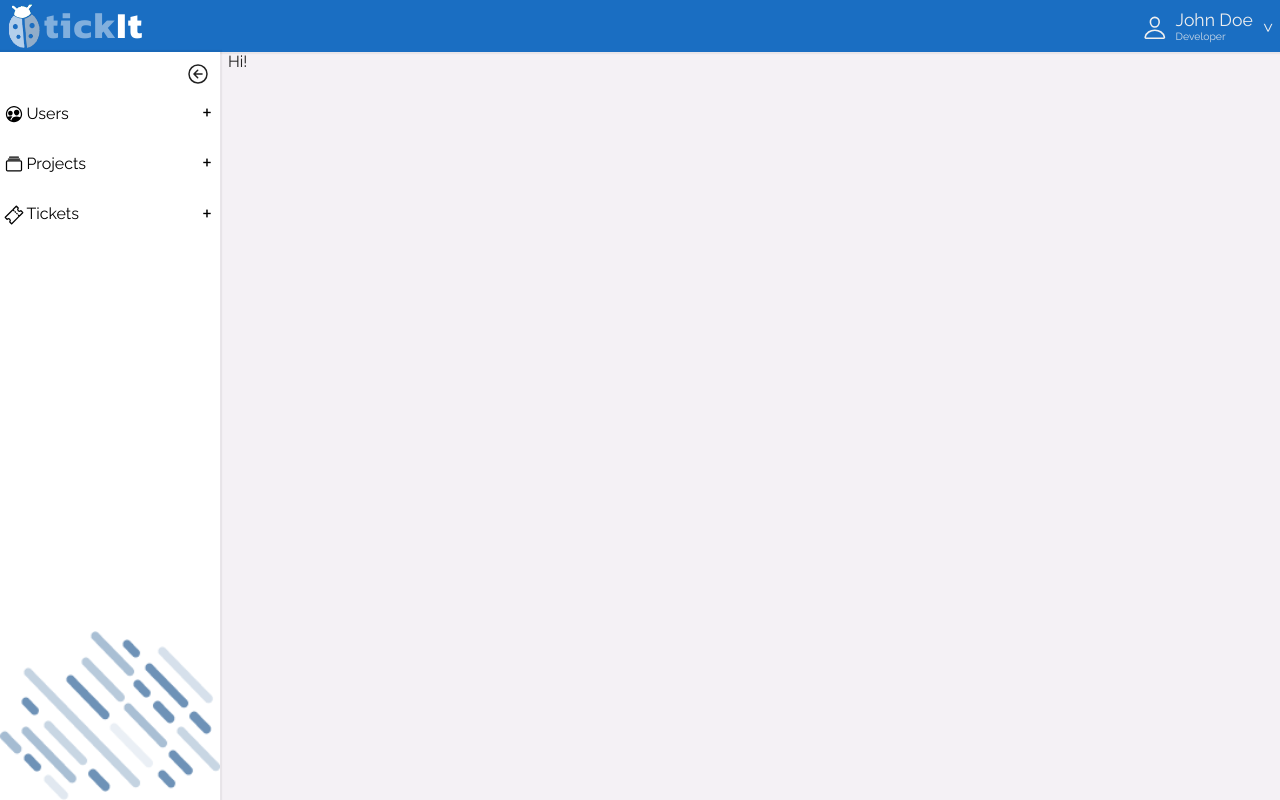
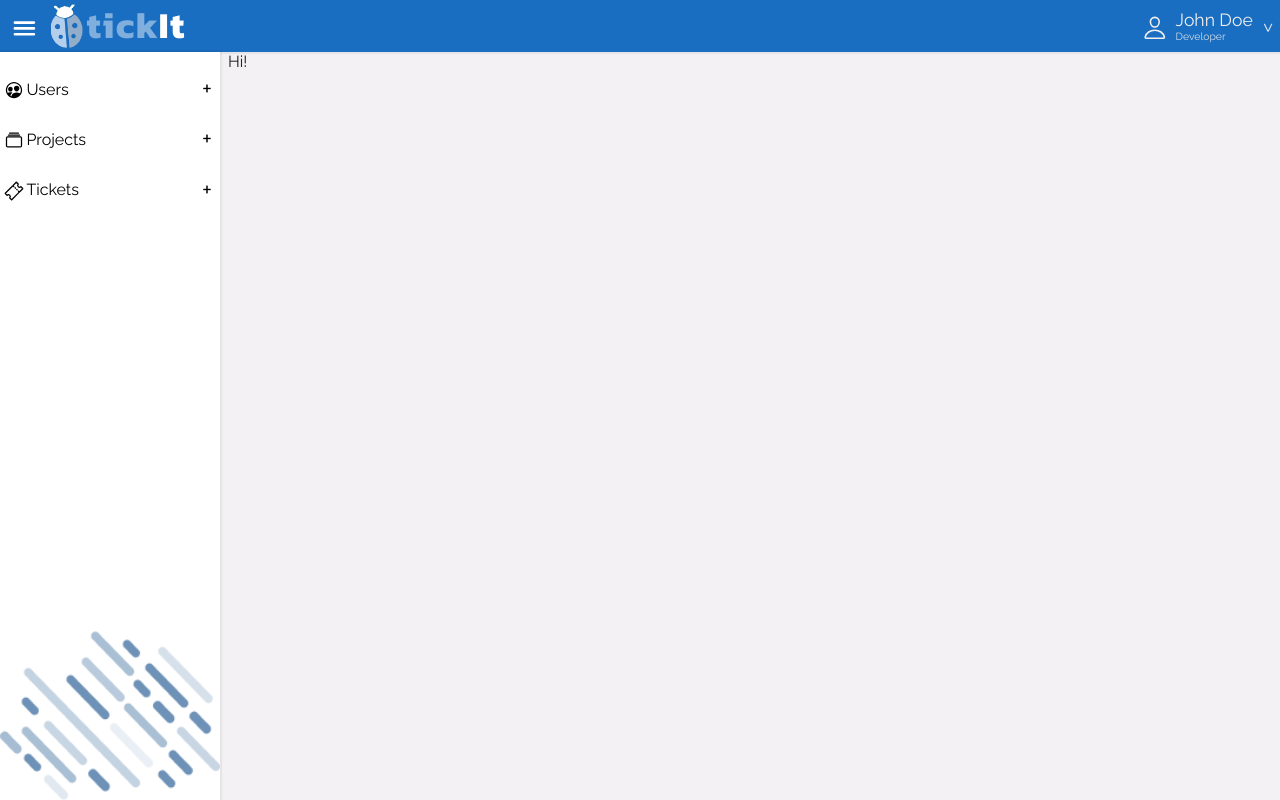
Before and after one commit to pjmcdermott92/tickit-app-react, a React (Vite) app: page / in a window 1280 px wide. Built offline with nearby package versions, Linux system fonts and the light colour scheme.

Commit message:
refactor sidebar to function better, add toggle to root layout and pass props to sidebar and topbar'

```diff
--- a/src/components/SidebarMenuItem/SidebarMenuItem.tsx
+++ b/src/components/SidebarMenuItem/SidebarMenuItem.tsx
@@ -3,18 +3,12 @@
 import './SidebarMenuItem.scss';
 
 type SidebarMenuProps = {
-	isSmall: boolean;
 	label: string;
 	icon: React.Component | any;
 	items?: any[];
 };
 
-const SidebarMenuItem = ({
-	isSmall,
-	label,
-	icon: Icon,
-	items,
-}: SidebarMenuProps) => {
+const SidebarMenuItem = ({ label, icon: Icon, items }: SidebarMenuProps) => {
 	const [active, toggleActive] = useToggle(false);
 
 	return (
--- a/src/components/layout/Sidebar/Sidebar.scss
+++ b/src/components/layout/Sidebar/Sidebar.scss
@@ -1,70 +1,19 @@
 .sidebar-container {
 	position: relative;
 	width: 220px;
-	padding-top: 2.5rem;
+	padding: 1rem 0;
 	background-color: #fff;
 	box-shadow: 0 0 1px 2px rgba(0, 0, 0, 0.05);
 	line-break: none;
 	overflow: hidden;
 	transition: 250ms ease-in-out;
 
-	&.small {
-		width: 50px;
-
-		&:hover {
-			width: 220px;
-
-			.label {
-				display: initial;
-			}
-
-            .submenu li {
-                display: flex;
-            }
-
-            .sidebar-bottom-bg {
-                opacity: initial;
-            }
-		}
-
-		.label {
-			display: none;
-		}
-
-		.sidebar-bottom-bg {
-			opacity: 0;
-		}
-
-		.hide-nav-btn {
-			transform: rotate(180deg);
-		}
-
-		.submenu li {
-			display: none;
-		}
+	&.hidden {
+		width: 0;
 	}
 
 	.label {
 		white-space: nowrap;
-	}
-
-	.hide-nav-btn {
-		position: absolute;
-		top: 0.15rem;
-		right: 0.15rem;
-		display: flex;
-		align-items: center;
-		justify-content: center;
-		width: 40px;
-		height: 40px;
-		font-size: 1.5rem;
-		cursor: pointer;
-		transition: 250ms ease-in-out;
-		border-radius: 100%;
-
-		&:hover {
-			background-color: var(--color-bg);
-		}
 	}
 
 	.sidebar-bottom-bg {
--- a/src/components/layout/Sidebar/Sidebar.tsx
+++ b/src/components/layout/Sidebar/Sidebar.tsx
@@ -1,6 +1,4 @@
-import useToggle from '../../../hooks/useToggle';
 import {
-	IoArrowBackCircleOutline,
 	IoPeopleCircleOutline,
 	IoPeopleOutline,
 	IoPersonAddOutline,
@@ -12,6 +10,11 @@
 } from 'react-icons/io5';
 import './Sidebar.scss';
 import SidebarMenuItem from '../../SidebarMenuItem/SidebarMenuItem';
+
+type SidebarMenuProps = {
+	showSidebar: boolean
+	toggleShowSidebar: any
+}
 
 const SIDEBAR_MENUS = [
 	{
@@ -74,23 +77,12 @@
 	},
 ];
 
-const Sidebar = () => {
-	const [smallSidebar, toggleSmallSidebar] = useToggle(false);
-
+const Sidebar = ({ showSidebar, toggleShowSidebar }: SidebarMenuProps) => {
 	return (
-		<aside className={`sidebar-container ${smallSidebar ? 'small' : ''}`}>
-			<div
-				role='button'
-				className='hide-nav-btn'
-				title='Hide Navbar'
-				tabIndex={0}
-				onClick={() => toggleSmallSidebar()}
-			>
-				<IoArrowBackCircleOutline />
-			</div>
+		<aside className={`sidebar-container ${!showSidebar ? 'hidden' : ''}`}>
 			<ul className='sidebar-menu'>
 				{SIDEBAR_MENUS.map((item) => (
-					<SidebarMenuItem key={item.label} isSmall={smallSidebar} {...item} />
+					<SidebarMenuItem key={item.label} {...item} />
 				))}
 			</ul>
 			<span className='sidebar-bottom-bg' />
--- a/src/components/layout/TopBar/TopBar.scss
+++ b/src/components/layout/TopBar/TopBar.scss
@@ -1,17 +1,38 @@
 .header-container {
 	display: flex;
 	align-items: center;
-	justify-content: space-between;
 	width: 100%;
 	height: 3.25rem;
     padding: 0 .25rem;
 	background-color: var(--color-primary);
 	box-shadow: 0 0 1px 2px rgba(0, 0, 0, 0.05);
 
+    .menu-toggle-btn {
+        width: 40px;
+        height: 100%;
+        margin-right: .15rem;
+        background: none;
+        border: none;
+        font: {
+            family: inherit;
+            size: 1.8rem;
+        }
+        color: #FFF;
+        cursor: pointer;
+
+        &:hover {
+            background-color: rgba(255,255,255,0.25);
+        }
+    }
+
 	.brand-logo {
 		width: 150px;
 		height: 100%;
         padding: .25rem;
+
+        &:hover {
+            background-color: rgba(255,255,255,0.25);
+        }
 
         a {
             display: flex;
@@ -43,6 +64,7 @@
         gap: .5rem;
         min-width: 150px;
         height: 100%;
+        margin-left: auto;
         padding: 0 1rem;
         font: inherit;
         color: var(--color-light);
--- a/src/components/layout/TopBar/TopBar.tsx
+++ b/src/components/layout/TopBar/TopBar.tsx
@@ -1,16 +1,28 @@
 import { Link } from 'react-router-dom';
 import useToggle from '../../../hooks/useToggle';
-import { IoPersonOutline } from 'react-icons/io5';
+import { IoMenu, IoPersonOutline } from 'react-icons/io5';
 import Logo from '../../../assets/images/logo-semi-transparent.png';
 import UserMenu from '../../UserMenu/UserMenu';
 import './TopBar.scss';
 
-const TopBar = () => {
+type TopBarProps = {
+	showSidebar: boolean;
+	toggleShowSidebar: any;
+};
+
+const TopBar = ({ showSidebar, toggleShowSidebar }: TopBarProps) => {
 	const [showUserMenu, toggleShowUserMenu] = useToggle(false);
 
 	return (
 		<>
 			<header className='header-container'>
+				<button
+					className='menu-toggle-btn'
+					title={`${showSidebar ? 'Hide' : 'Show'} Menu`}
+					onClick={() => toggleShowSidebar()}
+				>
+					<IoMenu />
+				</button>
 				<div className='brand-logo'>
 					<Link to='/'>
 						<img src={Logo} alt={Logo} />
--- a/src/pages/layouts/RootLayout/RootLayout.scss
+++ b/src/pages/layouts/RootLayout/RootLayout.scss
@@ -1,9 +1,12 @@
 .page-wrapper {
+    position: relative;
     display: flex;
     align-items: stretch;
     gap: .5rem;
+    width: 100%;
     height: calc(100vh - 3.25rem);
 }
 
 .main-container {
+    flex: 1;
 }
--- a/src/pages/layouts/RootLayout/RootLayout.tsx
+++ b/src/pages/layouts/RootLayout/RootLayout.tsx
@@ -2,13 +2,19 @@
 import TopBar from '../../../components/layout/TopBar/TopBar';
 import Sidebar from '../../../components/layout/Sidebar/Sidebar';
 import './RootLayout.scss';
+import useToggle from '../../../hooks/useToggle';
 
 const RootLayout = () => {
+	const [showSidebar, toggleShowSidebar] = useToggle(true);
+
 	return (
 		<>
-        <TopBar />
+			<TopBar showSidebar={showSidebar} toggleShowSidebar={toggleShowSidebar} />
 			<div className='page-wrapper'>
-            <Sidebar />
+				<Sidebar
+					showSidebar={showSidebar}
+					toggleShowSidebar={toggleShowSidebar}
+				/>
 				<div className='main-container'>
 					<Outlet />
 				</div>
```
Lines whose indentation alone changed are shown as unchanged.
